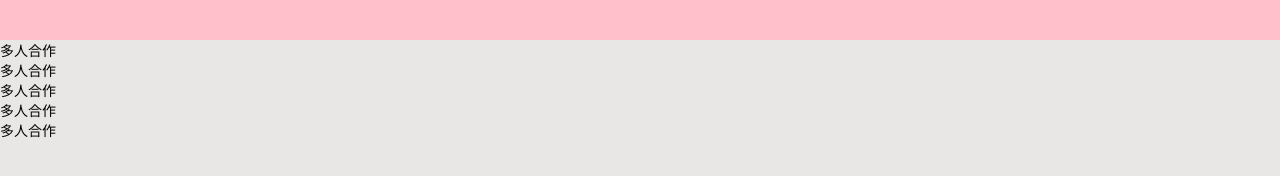
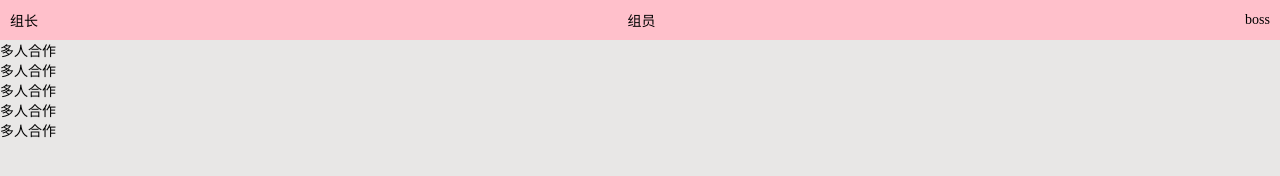
Before and after one commit to jianyongli/4.11-team, a plain HTML site: page index.html in a window 1280 px wide. Drawn offline with Linux system fonts and the light colour scheme.

Commit message:
添加concent

```diff
--- a/index.html
+++ b/index.html
@@ -13,9 +13,9 @@
 <body>
     <div class="box">
         <header>
-            <!--<a href="#">组长</a>
+            <a href="#">组长</a>
             <a href="#">组员</a>
-            <a href="#">boss</a>-->
+            <a href="#">boss</a>
         </header>
 
         <section>
```
